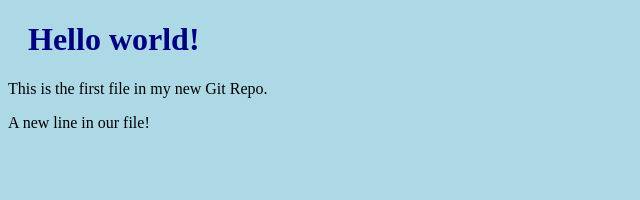
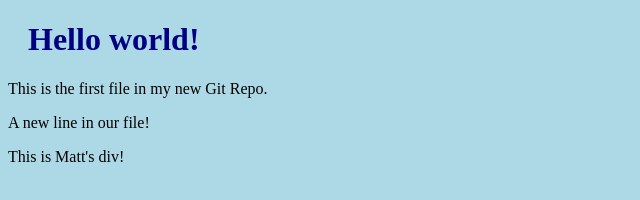
Before and after one commit to msav235/w3myprojecthub, a plain HTML site: page index.html in a window 1280 px wide. Shown: the whole page, without its empty margins (0-640 px from the left). Drawn offline with Linux system fonts and the light colour scheme.

Commit message:
Added Matt's stuff to index.html

```diff
--- a/index.html
+++ b/index.html
@@ -9,6 +9,9 @@
 <h1>Hello world!</h1>
 <p>This is the first file in my new Git Repo.</p>
 <p>A new line in our file!</p>
+<div class="matts">
+    <p>This is Matt's div!</p>
+</div>
 
 </body>
 </html>
```
